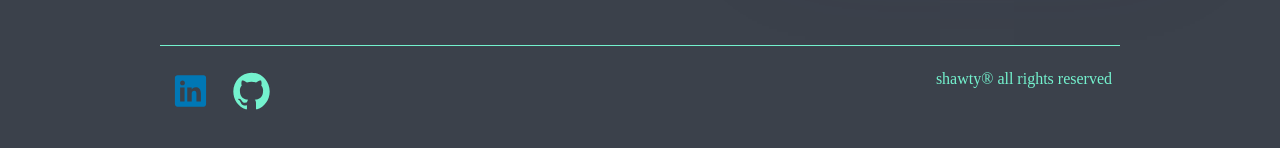
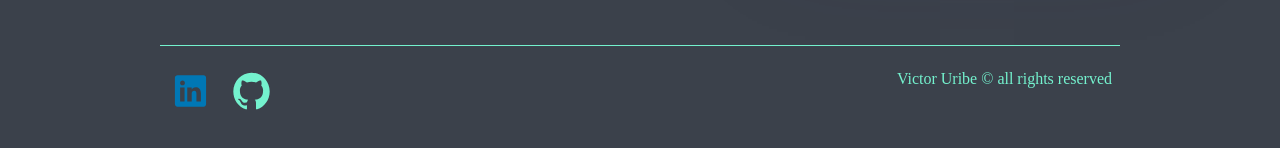
Before and after one commit to vic-villicana/Portfolio-v2, a Next.js app: page / in a window 1280 px wide. Shown: the part 2538-2686 px from the top of the page. Built offline with nearby package versions, Linux system fonts and the light colour scheme; no server answers; the database is empty.

Commit message:
add Links to footer icons

```diff
--- a/components/layout/footer.js
+++ b/components/layout/footer.js
@@ -1,5 +1,6 @@
 import classes from './footer.module.css'
 import Image from 'next/image'
+import Link from 'next/link'
 
 export default function Footer() {
     return (
@@ -7,11 +8,15 @@ export default function Footer() {
             <div className={classes.fLine}></div>
             <div className={classes.footer}>
                 <div className={classes.iconGroup}>
-                    <Image className={classes.fIcon}src={'/images/ionicons_linkedin.svg'} alt="" height={45} width={45}/>
-                    <Image className={classes.fIcon}src={'/images/ionicons_github.svg'} alt="" height={45} width={45}/>
+                    <Link href="https://www.linkedin.com/in/victor-uribe-v/">
+                        <Image className={classes.fIcon}src={'/images/ionicons_linkedin.svg'} alt="" height={45} width={45}/>
+                    </Link>
+                    <Link href="https://github.com/vic-villicana">
+                        <Image className={classes.fIcon}src={'/images/ionicons_github.svg'} alt="" height={45} width={45}/>
+                    </Link>
                 </div>
                 <div className={classes.trademark}>
-                    <p> shawty&reg; all rights reserved</p>
+                    <p> Victor Uribe &copy; all rights reserved</p>
                 </div>
             </div>
         </footer>
```
